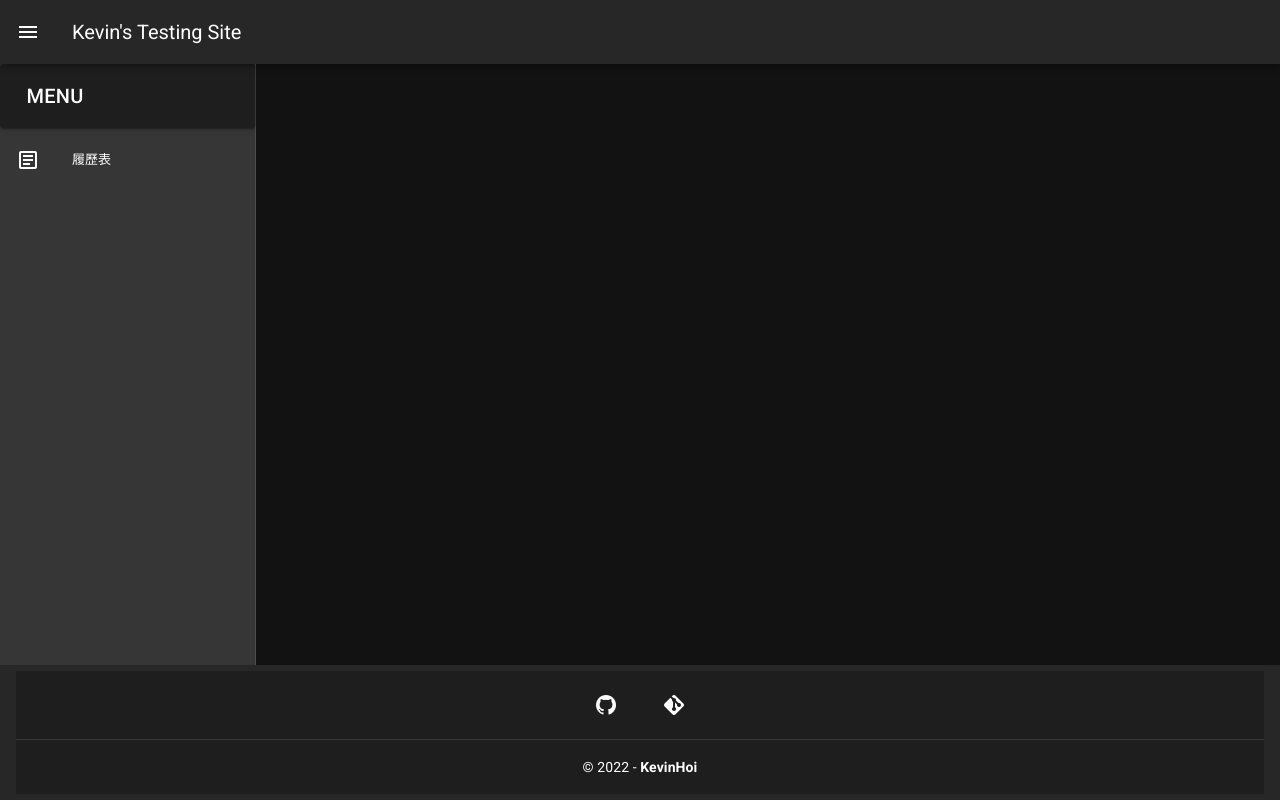
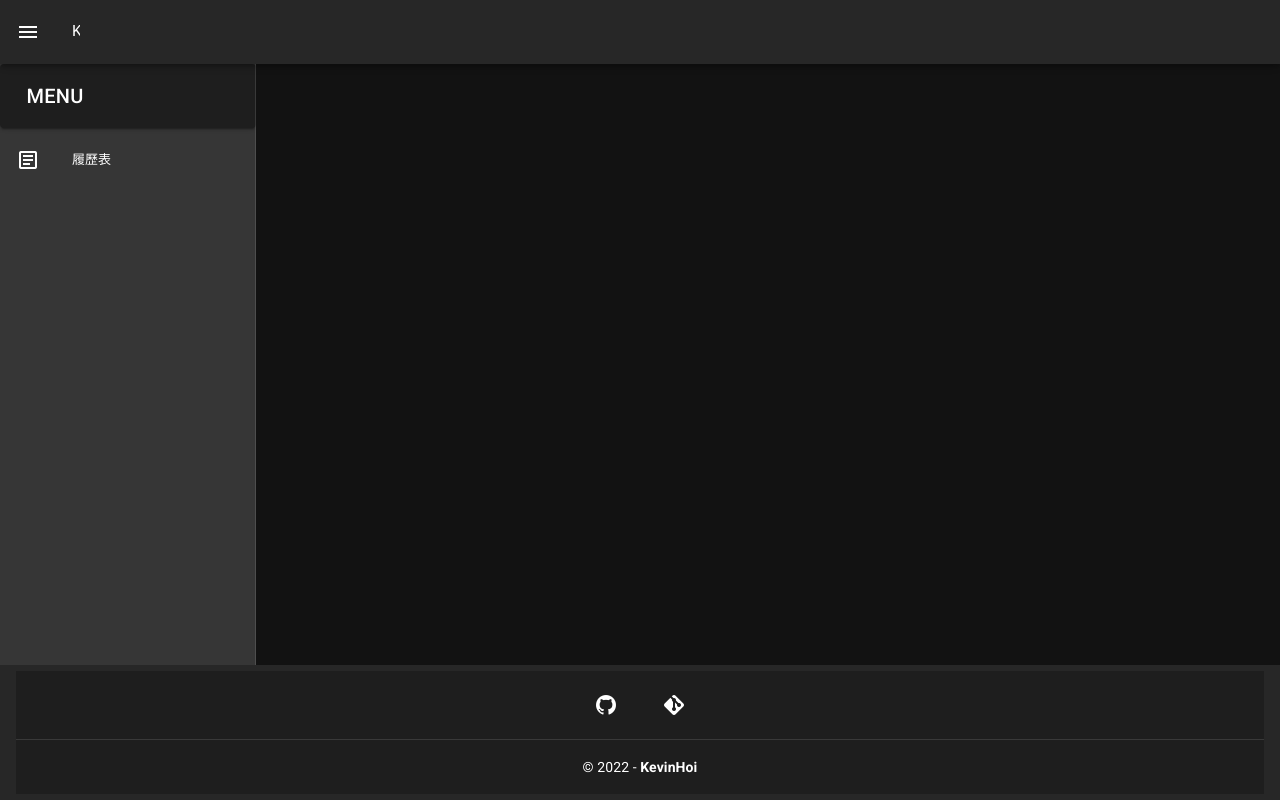
Before and after one commit to KevinHoi128/KevinHoi128.github.io, a Nuxt app: page / in a window 1280 px wide. Built offline with nearby package versions, Linux system fonts and the light colour scheme.

Commit message:
add typing effect to page title

```diff
--- a/layouts/default.vue
+++ b/layouts/default.vue
@@ -37,7 +37,7 @@
         tabindex="0"
         @click.stop="drawer = !drawer"
       />
-      <v-toolbar-title aria-label="Kevin's Testing Site"
+      <v-toolbar-title aria-label="Kevin's Testing Site" class="typing"
         >Kevin's Testing Site</v-toolbar-title
       >
 
@@ -97,3 +97,34 @@ export default {
   },
 }
 </script>
+
+<style lang="scss" scoped>
+.typing {
+  width: 6ch;
+  overflow: hidden;
+  white-space: nowrap;
+  font-size: 1rem;
+  font-family: monospace;
+  animation: typing 5s steps(25, jump-none) infinite, mouse 1s step-end infinite;
+  border-right: 0.1em solid;
+}
+
+@keyframes typing {
+  from {
+    width: 1ch;
+  }
+  to {
+    width: 25ch;
+  }
+}
+
+@keyframes mouse {
+  from,
+  to {
+    border-color: transparent;
+  }
+  50% {
+    border-color: white;
+  }
+}
+</style>
```
